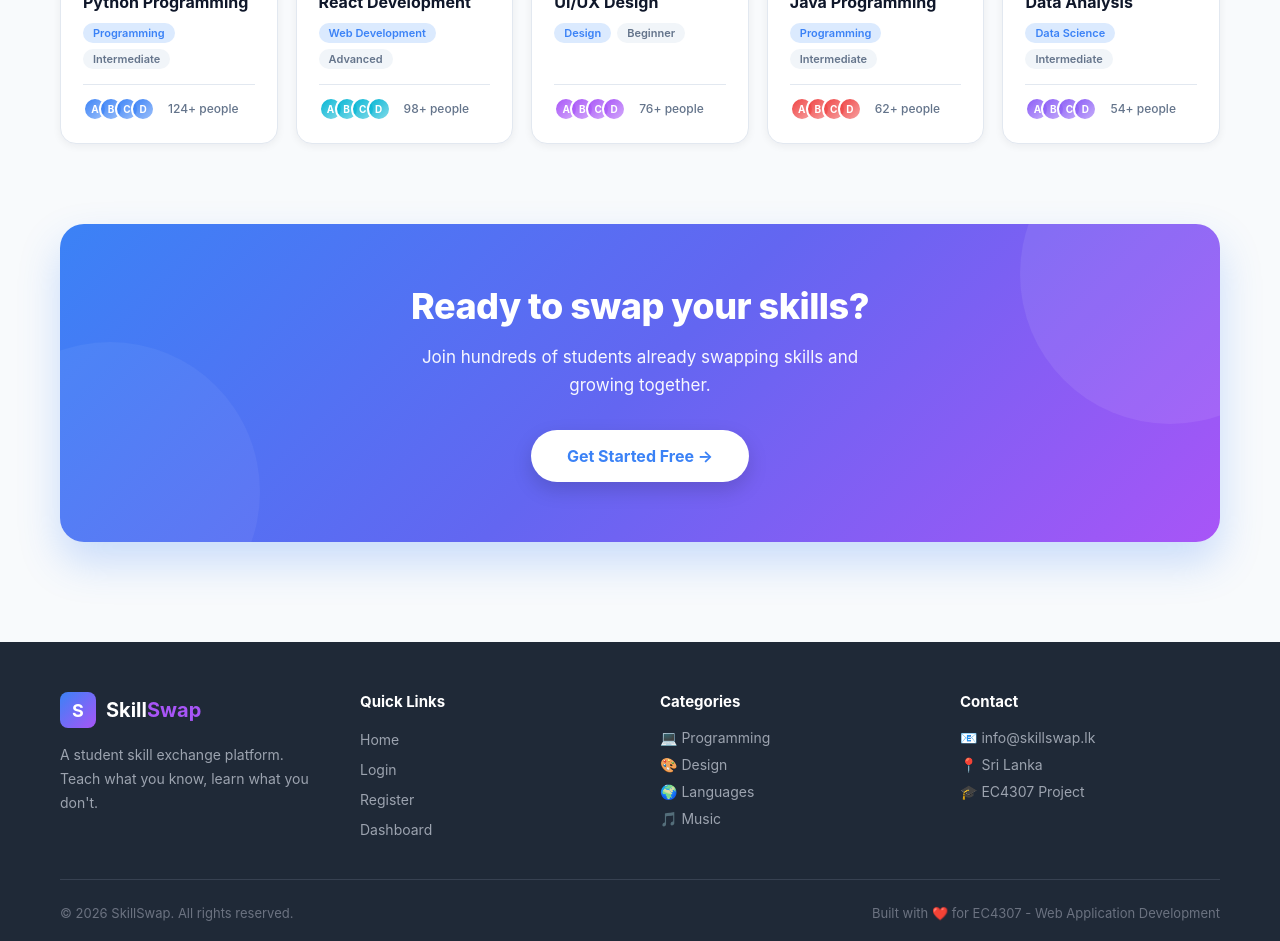
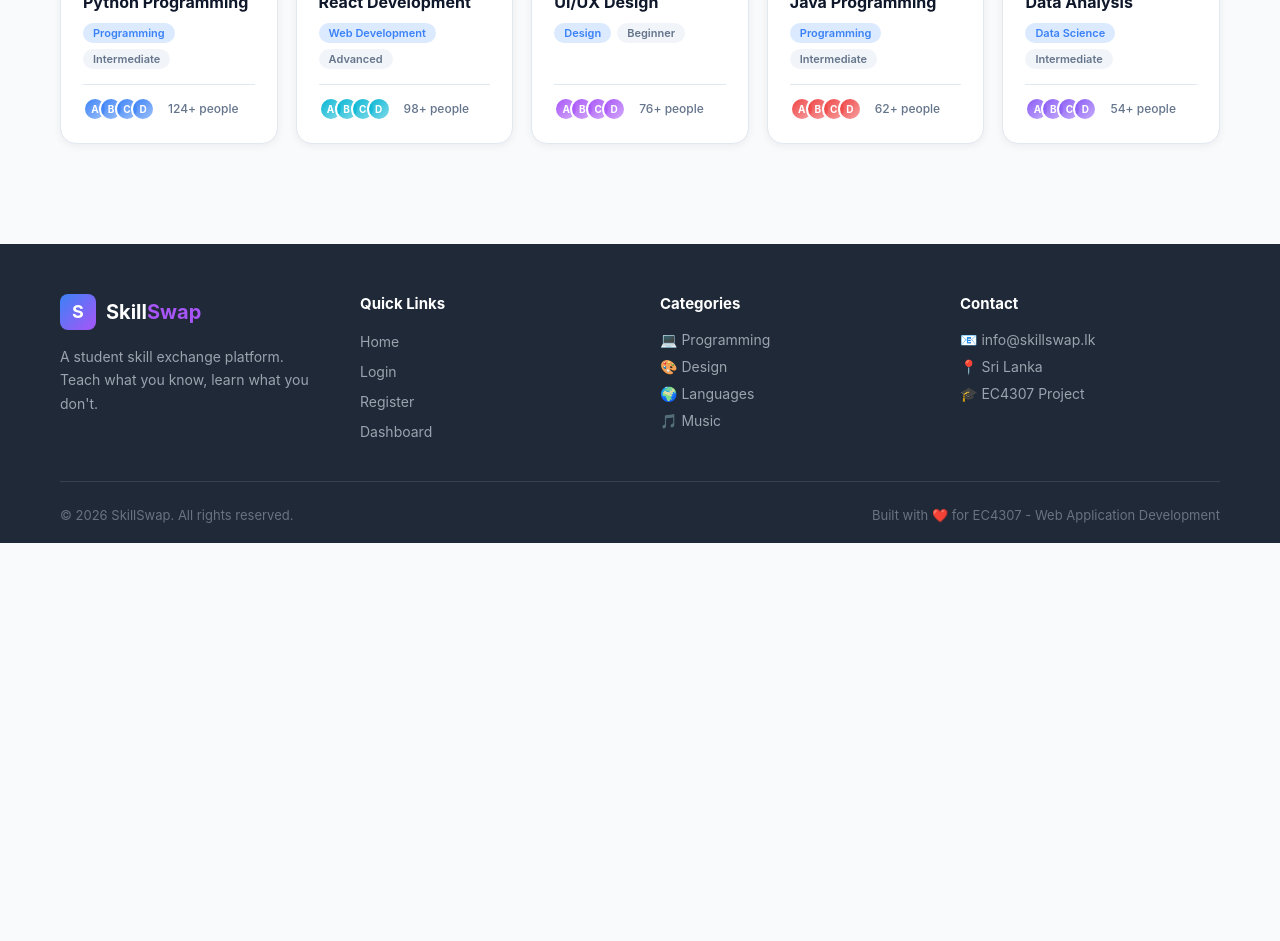
Before and after one commit to tharukasewmini1230-creator/SkillConnect, a React (Vite) app in the folder frontend/: page / in a window 1280 px wide. Shown: the part 1100-2041 px from the top of the page. After the commit the page ends 1643 px from the top, so only its background shows below. Built offline with nearby package versions, Linux system fonts and the light colour scheme.

Commit message:
refactor(Home): remove final CTA section to streamline layout

```diff
--- a/frontend/src/pages/Home.jsx
+++ b/frontend/src/pages/Home.jsx
@@ -430,80 +430,6 @@ const Home = () => {
         </div>
       </div>
 
-      {/* ============================================
-          FINAL CTA SECTION
-          ============================================ */}
-      <div className="container" style={{ marginTop: '80px' }}>
-        <div style={{
-          background: 'linear-gradient(135deg, #3B82F6 0%, #6366F1 50%, #A855F7 100%)',
-          borderRadius: '24px',
-          padding: '60px 40px',
-          textAlign: 'center',
-          color: '#fff',
-          boxShadow: '0 20px 40px rgba(59, 130, 246, 0.25)',
-          position: 'relative',
-          overflow: 'hidden'
-        }}>
-          <div style={{ position: 'absolute', top: '-100px', right: '-100px', width: '300px', height: '300px', borderRadius: '50%', background: 'rgba(255,255,255,0.08)' }} />
-          <div style={{ position: 'absolute', bottom: '-100px', left: '-100px', width: '300px', height: '300px', borderRadius: '50%', background: 'rgba(255,255,255,0.05)' }} />
-
-          <div style={{ position: 'relative', zIndex: 1 }}>
-            <h2 style={{
-              fontSize: '36px',
-              fontWeight: '800',
-              marginBottom: '15px',
-              letterSpacing: '-0.5px'
-            }}>
-              Ready to swap your skills?
-            </h2>
-
-            <p style={{
-              fontSize: '17px',
-              opacity: 0.95,
-              maxWidth: '500px',
-              margin: '0 auto 30px',
-              lineHeight: '1.7'
-            }}>
-              Join hundreds of students already swapping skills and growing together.
-            </p>
-
-            {!user ? (
-              <Link to="/register" style={{ textDecoration: 'none' }}>
-                <button style={{
-                  padding: '16px 36px',
-                  background: '#fff',
-                  color: '#3B82F6',
-                  borderRadius: '50px',
-                  fontSize: '16px',
-                  fontWeight: '700',
-                  border: 'none',
-                  boxShadow: '0 8px 20px rgba(0,0,0,0.15)',
-                  cursor: 'pointer'
-                }}>
-                  Get Started Free →
-                </button>
-              </Link>
-            ) : (
-              <Link to="/matches" style={{ textDecoration: 'none' }}>
-                <button style={{
-                  padding: '16px 36px',
-                  background: '#fff',
-                  color: '#3B82F6',
-                  borderRadius: '50px',
-                  fontSize: '16px',
-                  fontWeight: '700',
-                  border: 'none',
-                  boxShadow: '0 8px 20px rgba(0,0,0,0.15)',
-                  cursor: 'pointer'
-                }}>
-                  Find Matches →
-                </button>
-              </Link>
-            )}
-          </div>
-        </div>
-      </div>
-
     </div>
   );
 };
```
